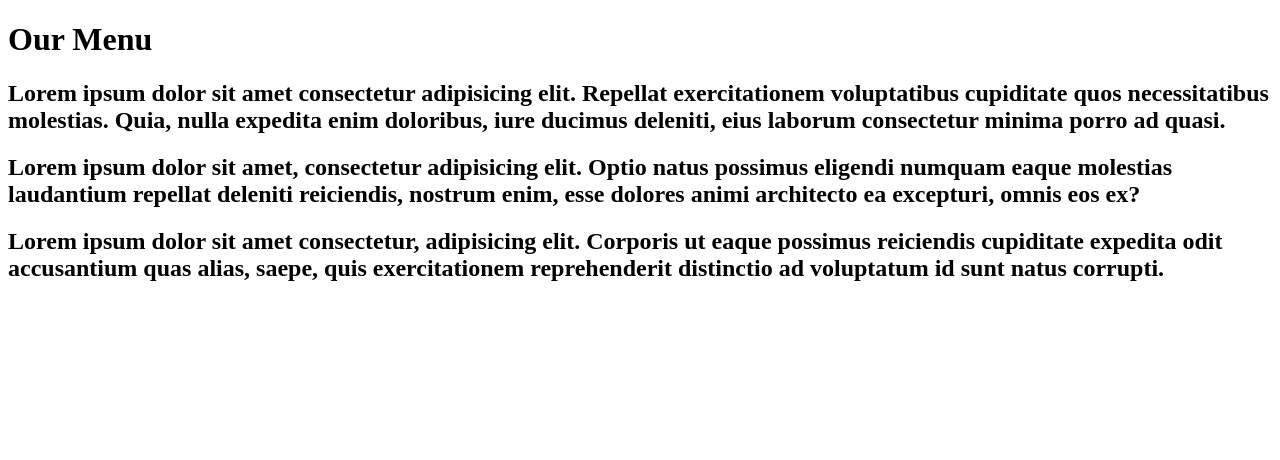
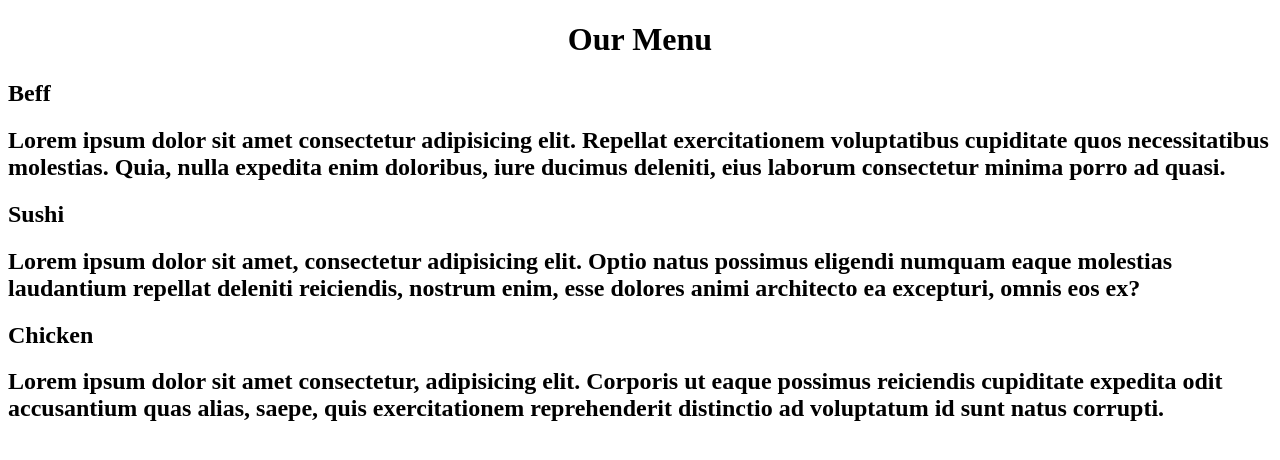
Before and after one commit to Filipe-Lourenco7/module2-solution, a plain HTML site: page index.html in a window 1280 px wide. Drawn offline with Linux system fonts and the light colour scheme.

Commit message:
mais coisa

```diff
--- a/index.html
+++ b/index.html
@@ -11,12 +11,15 @@
         <h1>Our Menu</h1>
     </div>
     <div>
+        <div><h2>Beff</h2></div>
         <h2>Lorem ipsum dolor sit amet consectetur adipisicing elit. Repellat exercitationem voluptatibus cupiditate quos necessitatibus molestias. Quia, nulla expedita enim doloribus, iure ducimus deleniti, eius laborum consectetur minima porro ad quasi.</h2>
     </div>
     <div>
+        <div><h2>Sushi</h2></div>
         <h2>Lorem ipsum dolor sit amet, consectetur adipisicing elit. Optio natus possimus eligendi numquam eaque molestias laudantium repellat deleniti reiciendis, nostrum enim, esse dolores animi architecto ea excepturi, omnis eos ex?</h2>
     </div>
     <div>
+        <div><h2>Chicken</h2></div>
         <h2>Lorem ipsum dolor sit amet consectetur, adipisicing elit. Corporis ut eaque possimus reiciendis cupiditate expedita odit accusantium quas alias, saepe, quis exercitationem reprehenderit distinctio ad voluptatum id sunt natus corrupti.</h2>
     </div>
 </body>
--- a/style.css
+++ b/style.css
@@ -0,0 +1,8 @@
+#menu {
+    text-align: center;
+    color: rgb(0, 0, 0);
+    font-weight: bold;
+}
+* {
+    box-sizing: border-box;
+}
```
